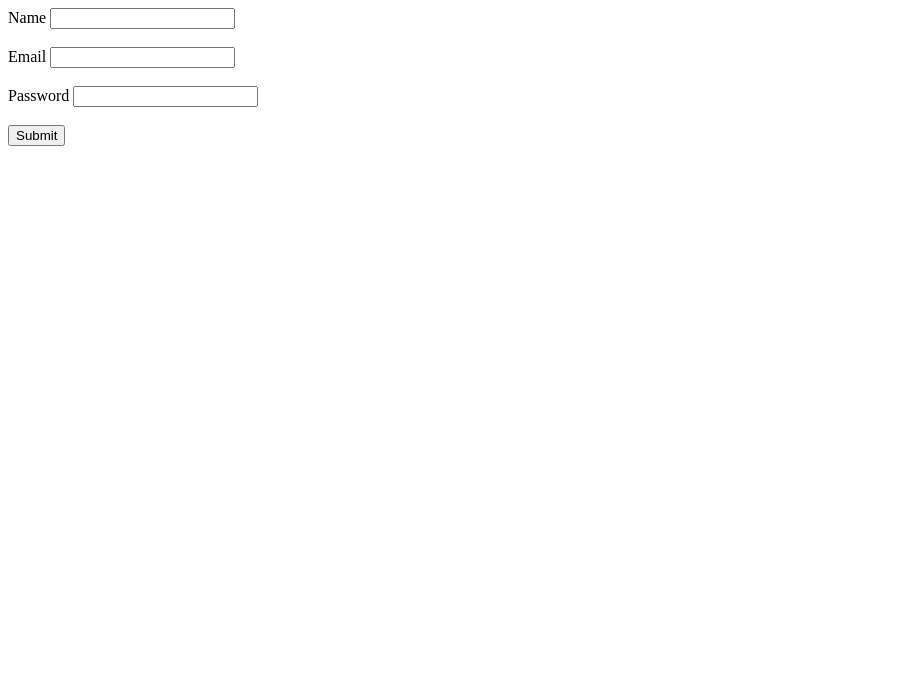
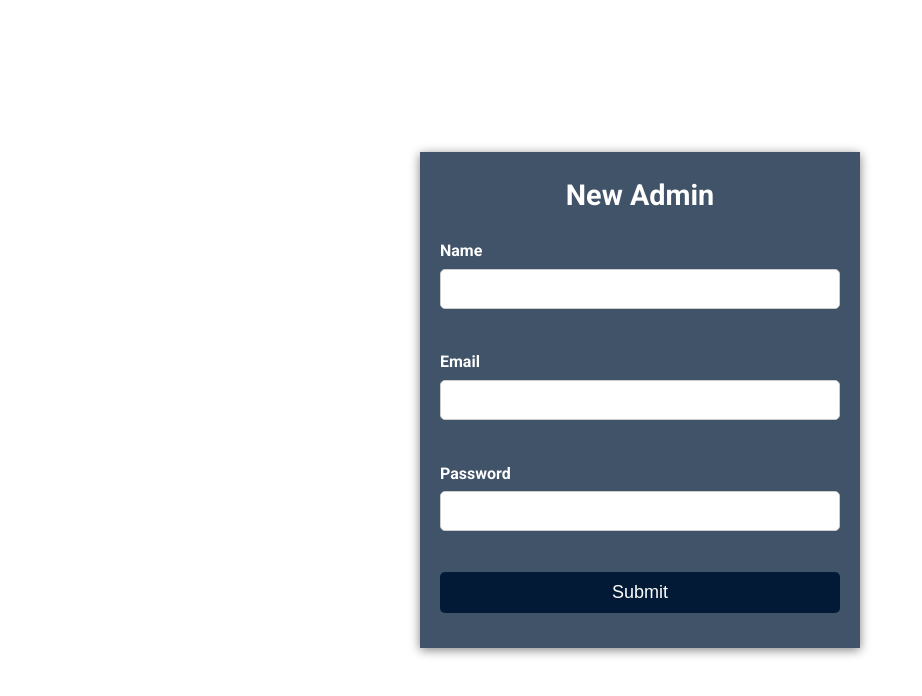
Before and after one commit to Jdowpasisi/Automated-Outpass-System, a Flask app: page /adminsignup in a window 1280 px wide. Shown: the top 696 px of the page, without its empty margins (0-922 px from the left). Run offline with Flask 3, Linux system fonts and the light colour scheme.

Commit message:
Update adminsignup.html

```diff
--- a/site_code/templates/adminsignup.html
+++ b/site_code/templates/adminsignup.html
@@ -4,9 +4,12 @@
     <meta charset="UTF-8">
     <meta name="viewport" content="width=device-width, initial-scale=1.0">
     <title>Sign up for Admins</title>
+    <link rel="stylesheet" href="{{ url_for('static', filename='styles/adminsignup.css') }}">
+    <!-- <link rel="stylesheet" href="/site_code/static/styles/adminsignup.css"> -->
 </head>
 <body>
     <div class = "container">
+        <h1>New Admin</h1>
         <form method = "POST">
             <label for="email">Name</label>
             <input type="text" name = "admname" class = "form-control" id = "admname" required>
```
